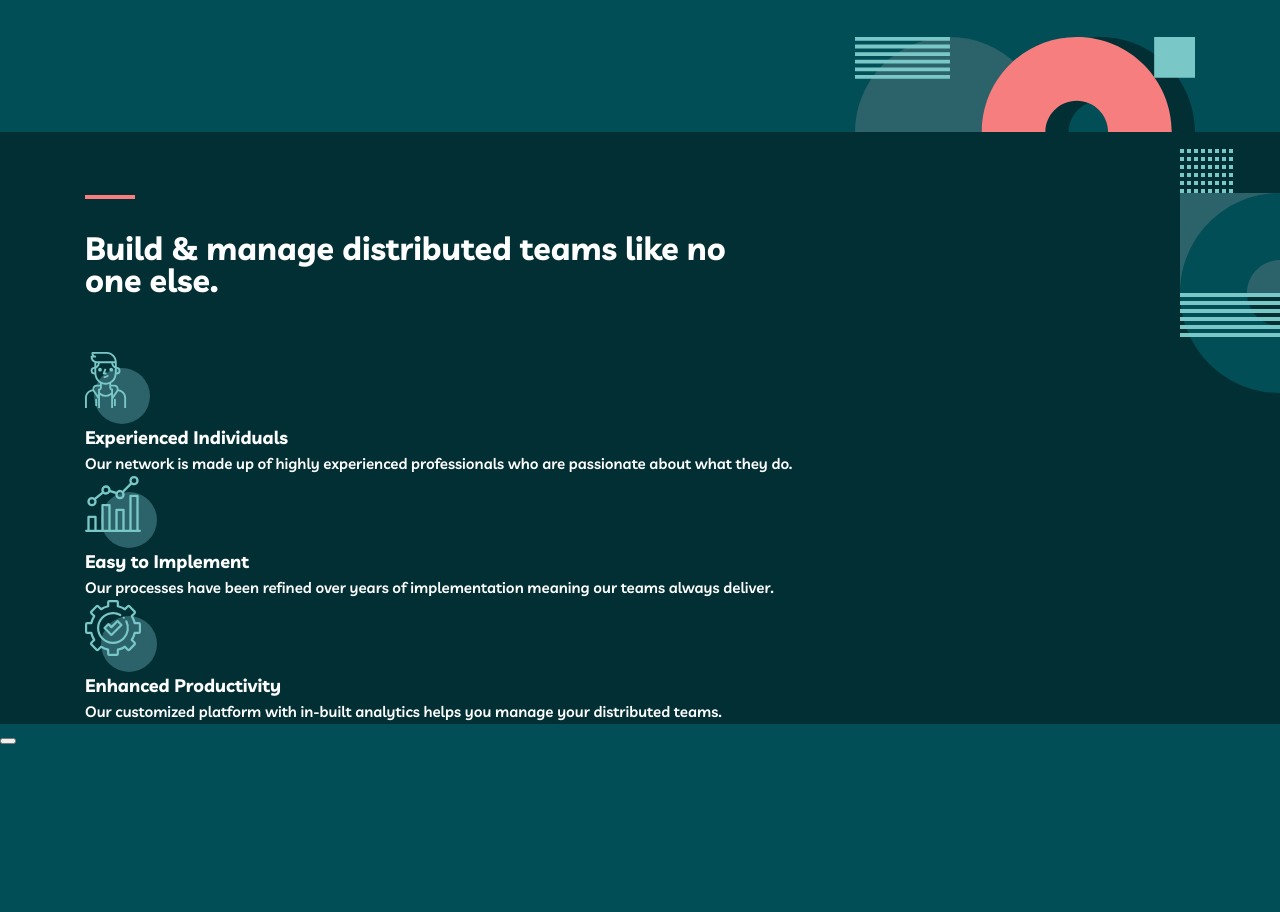
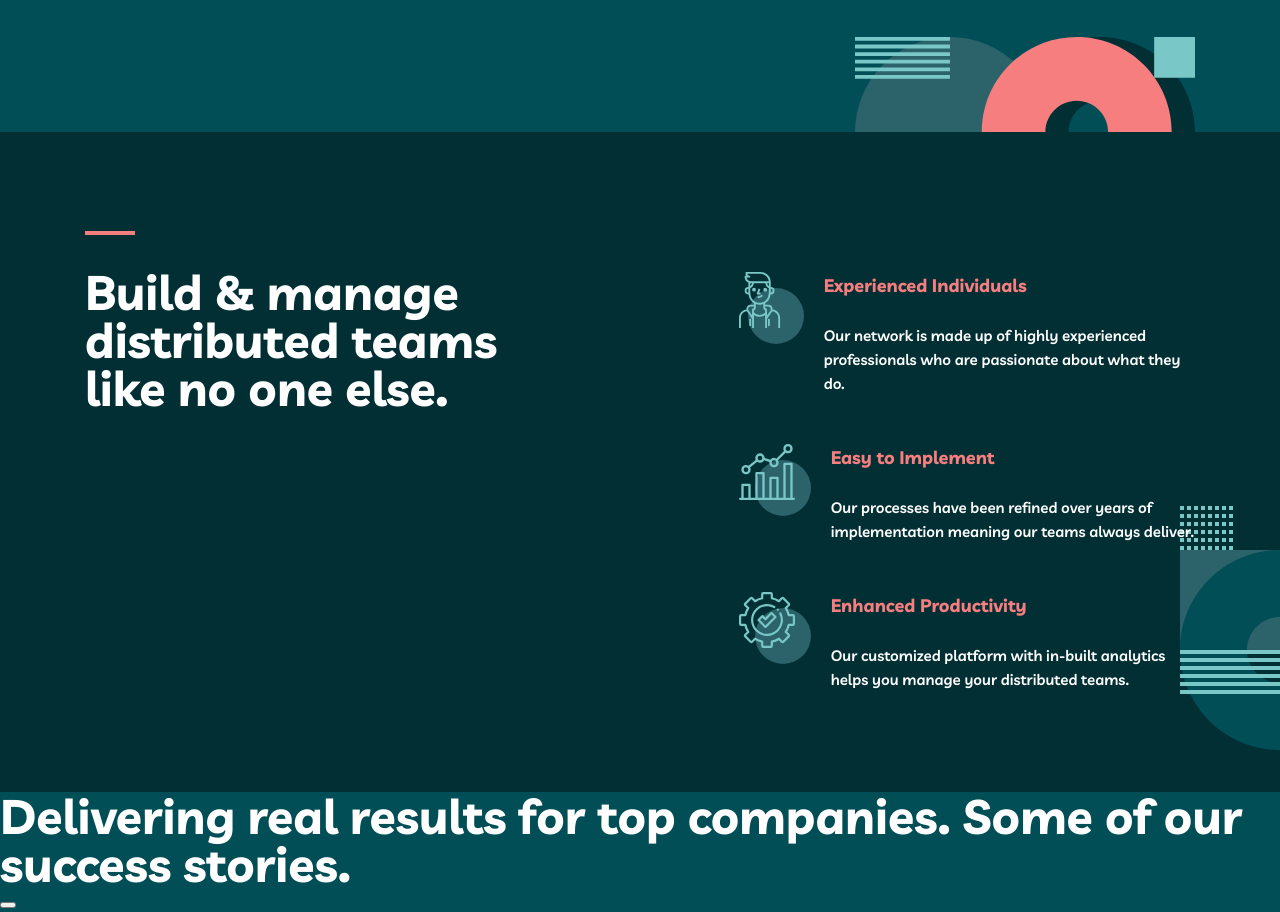
Before and after one commit to mide-dev/myTeam-website, a plain HTML site: page index.html in a window 1280 px wide. Shown: the part 520-1432 px from the top of the page. Before the commit the page ends 1268 px from the top, so only its background shows below. Drawn offline with Linux system fonts and the light colour scheme.

Commit message:
homePage 70% done

```diff
--- a/index.html
+++ b/index.html
@@ -52,7 +52,8 @@
 
         <!-- features -->
         <section class="features section--dark">
-            <div class="container">
+            <div class="container container--small">
+                <div class="features-flex-container">
                     <div class="features-title-wrap">
                         <div  class="border-top--red"></div>
                         <h2 class="features-title">
@@ -61,6 +62,7 @@
                     </div>
 
                     <!--  -->
+                    <div class="features-wrap">
                         <div class="features-content">
                             <img src = "assets/icon-person.svg" class="features-icon" />
                             <div class="features-body-wrap">
@@ -97,11 +99,17 @@
                             </div>
                         </div>
                     </div>
+                </div>
+
+            </div>
         </section>
 
         <!-- testimonials -->
         <section class="testimonial">
-            <h2 class="testimonial-title"></h2>
+            <h2 class="testimonial-title">
+                Delivering real results for top companies.
+                Some of our success stories.
+            </h2>
             <!--  -->
             <div class="testimonial-container">
                 <div class="testimonial-content">
--- a/styles.css
+++ b/styles.css
@@ -151,6 +151,7 @@ a {
 
 /* tablet screen*/
 @media (min-width: 601px) {
+  /* Layout */
   .nav-mobile {
     display: none;
   }
@@ -178,6 +179,7 @@ a {
 
 /* PC screen */
 @media (min-width: 1025px) {
+  /* Layout */
   .logo {
     width: 160px;
   }
@@ -192,7 +194,7 @@ a {
   ======= */
 
 /* Mobile and low res tablet */
-
+/* Typography */
 .hero-title {
   font-size: 2.5rem;
   line-height: 2.5rem;
@@ -214,6 +216,7 @@ a {
   max-width: 405px;
 }
 
+/* Layout */
 .hero {
   display: flex;
   flex-direction: column;
@@ -221,11 +224,19 @@ a {
   background-image: url("assets/bg-pattern-home-2.svg");
   background-repeat: no-repeat;
   background-position: bottom center;
-  background-size: 340px 95px;
+  background-size: contain;
+}
+
+@media (min-width: 380px) {
+  /* Layout */
+  .hero {
+    background-size: 340px 95px;
+  }
 }
 
 /* tablet screen*/
 @media (min-width: 601px) {
+  /* Typography */
   .hero-title,
   .hero-body {
     text-align: center;
@@ -238,6 +249,7 @@ a {
     line-height: 3.5rem;
   }
 
+  /* Layout */
   .hero-body {
     padding-bottom: 16rem;
   }
@@ -245,12 +257,7 @@ a {
 
 /* pc screen*/
 @media (min-width: 1025px) {
-  body {
-    background-image: url("assets/bg-pattern-home-left.svg");
-    background-repeat: no-repeat;
-    background-position: 0px 20%;
-  }
-
+  /* Typography */
   .hero-title,
   .hero-body {
     text-align: left;
@@ -259,18 +266,25 @@ a {
     margin-bottom: 0;
   }
 
+  .hero-title {
+    font-size: 6rem;
+    line-height: 6rem;
+    width: 55%;
+  }
+
+  /* Layout */
+  body {
+    background-image: url("assets/bg-pattern-home-left.svg");
+    background-repeat: no-repeat;
+    background-position: 0px 20%;
+  }
+
   .hero {
     flex-direction: row;
     align-items: flex-end;
     justify-content: space-between;
     padding-bottom: 14rem;
     background-position: bottom right;
-  }
-
-  .hero-title {
-    font-size: 6rem;
-    line-height: 6rem;
-    width: 55%;
   }
 
   .hero-body-wrap {
@@ -292,6 +306,25 @@ a {
   ======= */
 
 /* Mobile and low res tablet */
+
+/* Typography */
+.features-title {
+  font-size: 2rem;
+  line-height: 2rem;
+}
+
+.features-body-title {
+  color: var(--light-coral);
+  font-size: 1.125rem;
+  padding-bottom: 0.5rem;
+}
+
+.features-body-title,
+.features-body {
+  text-align: center;
+}
+
+/* Layout */
 .features {
   padding-top: 4rem;
   background-image: url("assets/bg-pattern-home-right.svg");
@@ -299,15 +332,25 @@ a {
   background-position: 100% 5%;
 }
 
+.features-content {
+  display: flex;
+  flex-direction: column;
+  align-items: center;
+  padding-bottom: 3rem;
+}
+
+.features-content:last-child {
+  padding-bottom: 4rem;
+}
+
+.features-icon {
+  width: 72px;
+}
+
 .features-title-wrap {
   padding-top: 2rem;
   width: 60%;
   padding-bottom: 3.5rem;
-}
-
-.features-title {
-  font-size: 2rem;
-  line-height: 2rem;
 }
 
 .border-top--red {
@@ -317,3 +360,63 @@ a {
   left: 0;
   width: 50px;
 }
+
+/* Tablet screens */
+@media (min-width: 601px) {
+  .features {
+    padding: 6.25rem 0;
+  }
+
+  .features-title-wrap {
+    width: 100%;
+  }
+
+  .features-content {
+    flex-direction: row;
+    align-items: flex-start;
+    column-gap: 20px;
+  }
+
+  .features-content:last-child {
+    padding-bottom: 0;
+  }
+
+  .container--small {
+    width: 60%;
+  }
+
+  .features-body-title,
+  .features-body {
+    text-align: left;
+  }
+
+  .features-body-title {
+    margin-bottom: 1rem;
+  }
+}
+
+/* PC screens */
+@media (min-width: 1025px) {
+  .features-flex-container {
+    display: flex;
+    column-gap: 20px;
+  }
+
+  .container--small {
+    width: 100%;
+  }
+
+  .features-title {
+    font-size: 3rem;
+    line-height: 3rem;
+    max-width: 445px;
+  }
+
+  .features-wrap {
+    padding-top: 2.5rem;
+  }
+
+  .features {
+    background-position: 100% 90%;
+  }
+}
```
Lines whose indentation alone changed are shown as unchanged.
